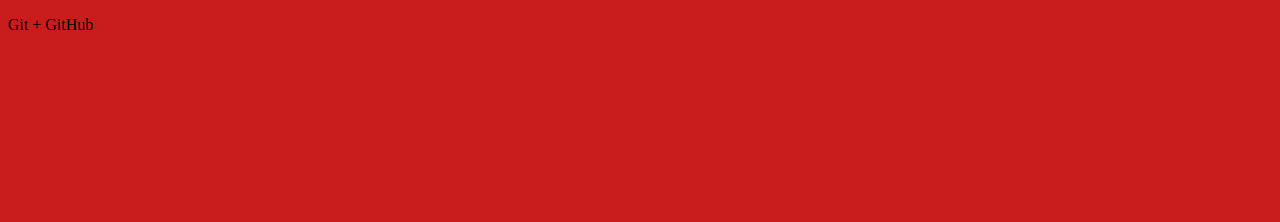
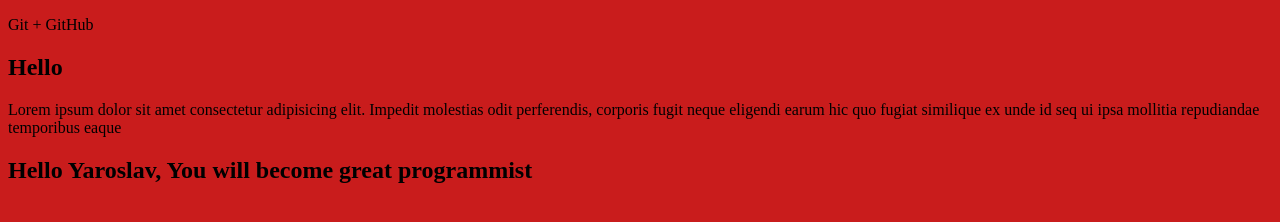
Before and after one commit to yaroslav17560/gitTest, a plain HTML site: page index.html in a window 1280 px wide. Drawn offline with Linux system fonts and the light colour scheme.

```diff
--- a/index.html
+++ b/index.html
@@ -10,6 +10,9 @@
 <body>
 
     <p>Git + GitHub</p>
-
+    <h2>Hello</h2>
+    <p>Lorem ipsum dolor sit amet consectetur adipisicing elit. Impedit molestias odit perferendis, corporis fugit neque eligendi earum hic quo fugiat similique ex unde id seq
+    ui ipsa mollitia repudiandae temporibus eaque</p>
+    <h2>Hello Yaroslav, You will become great programmist</h2>
 </body>
 </html>
```
